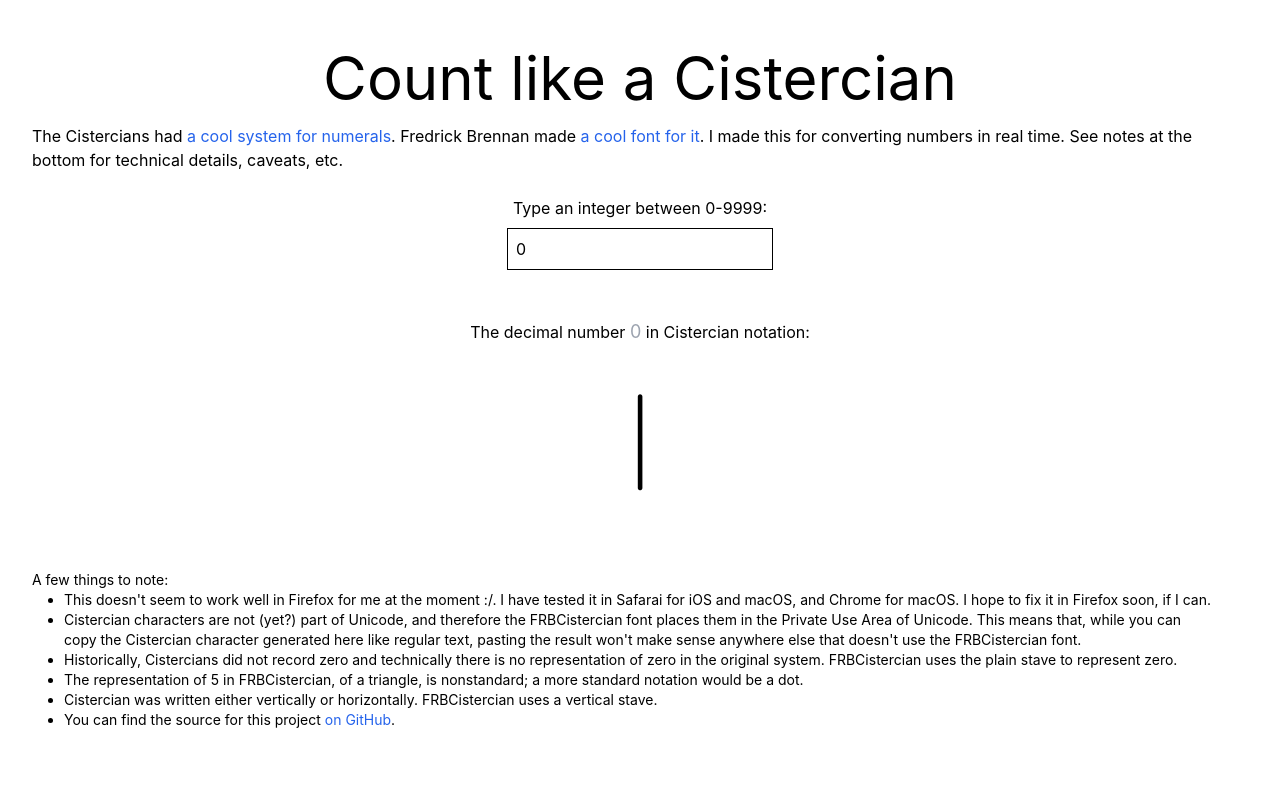
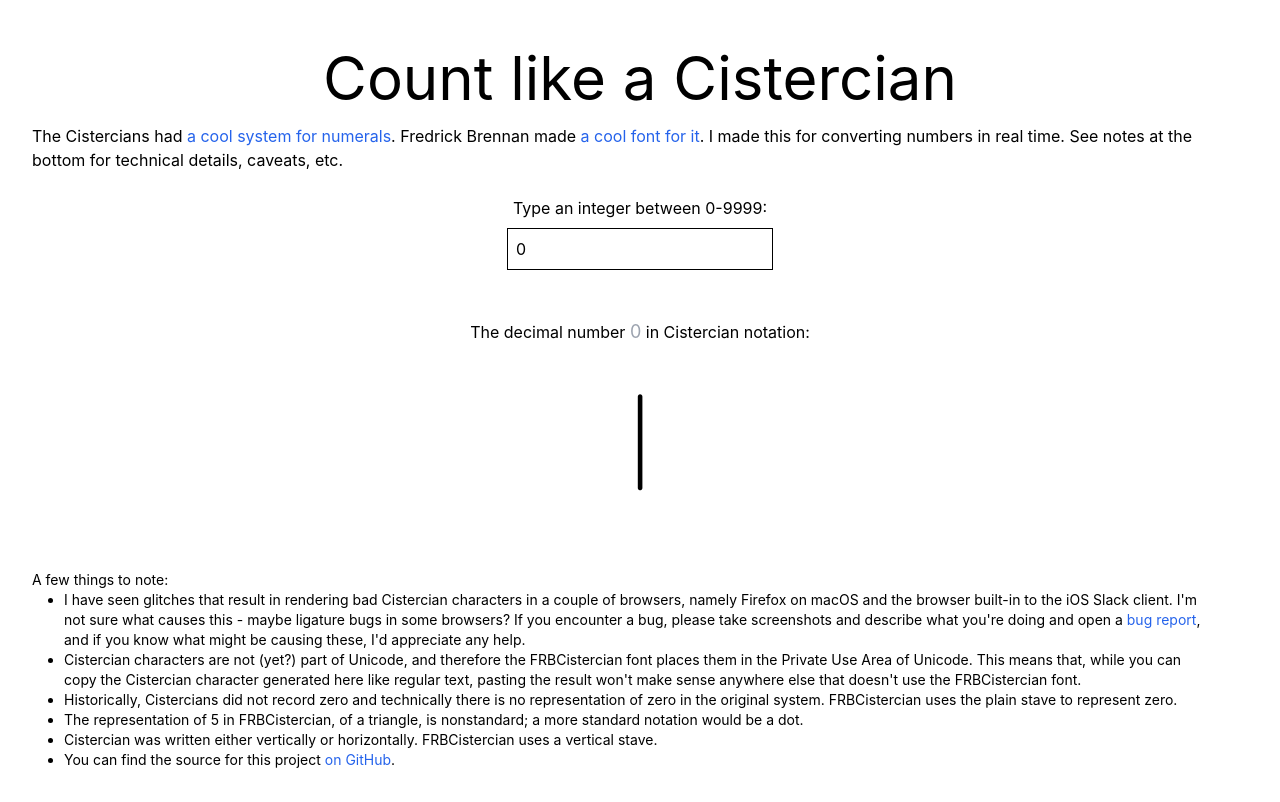
Before and after one commit to mrled/cistercian.js, a Next.js app: page / in a window 1280 px wide. Built offline with nearby package versions, Linux system fonts and the light colour scheme.

Commit message:
Note browser bugs are not just in Firefox

```diff
--- a/pages/index.tsx
+++ b/pages/index.tsx
@@ -126,9 +126,20 @@ export default function Home() {
           A few things to note:
           <ul className="list-disc px-8">
             <li>
-              This doesn't seem to work well in Firefox for me at the moment :/.
-              I have tested it in Safarai for iOS and macOS, and Chrome for
-              macOS. I hope to fix it in Firefox soon, if I can.
+              I have seen glitches that result in rendering bad Cistercian
+              characters in a couple of browsers, namely Firefox on macOS and
+              the browser built-in to the iOS Slack client. I'm not sure what
+              causes this - maybe ligature bugs in some browsers? If you
+              encounter a bug, please take screenshots and describe what you're
+              doing and open a{" "}
+              <a
+                href="https://github.com/mrled/cistercianjs/issues"
+                className="text-blue-600"
+              >
+                bug report
+              </a>
+              , and if you know what might be causing these, I'd appreciate any
+              help.
             </li>
             <li>
               Cistercian characters are not (yet?) part of Unicode, and
```
